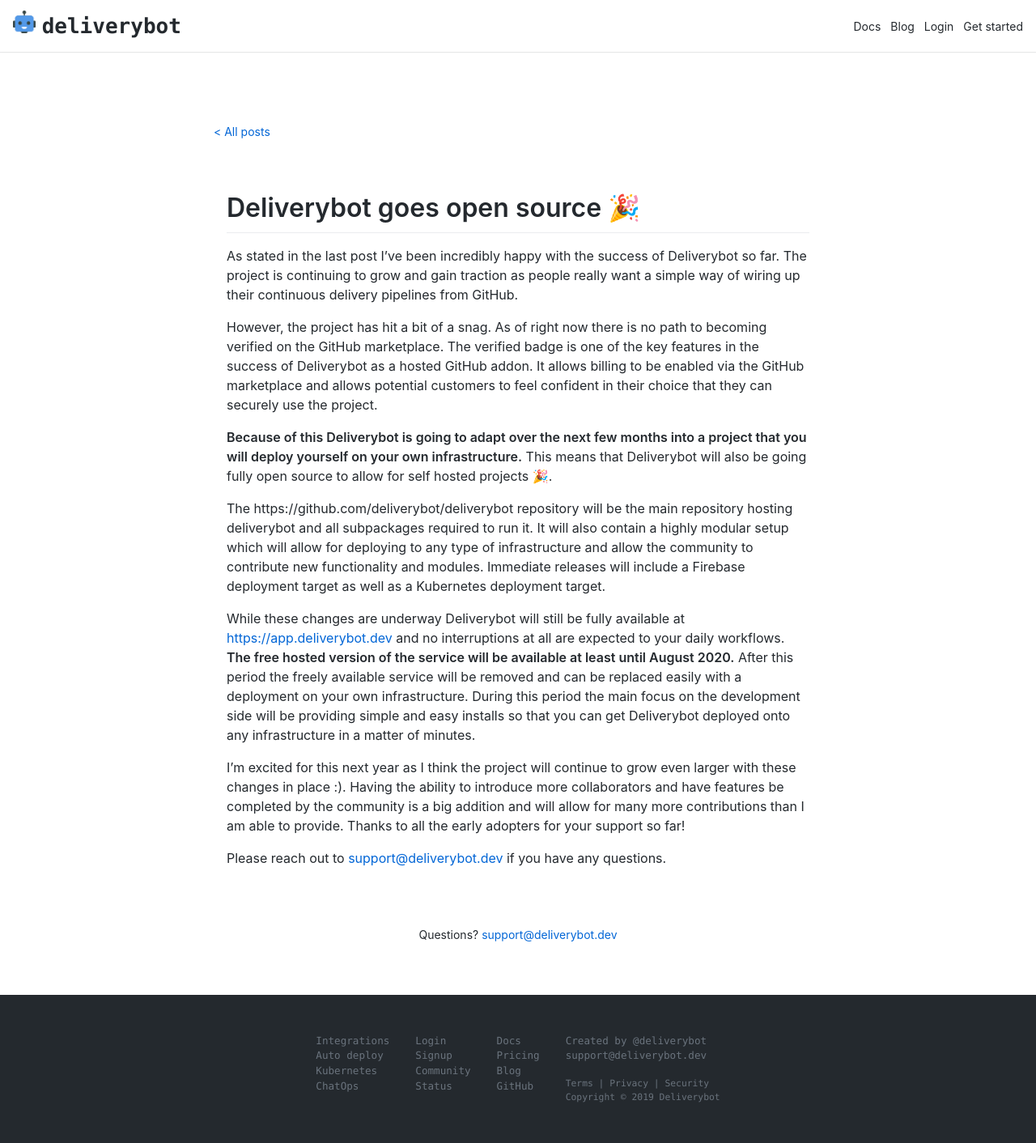
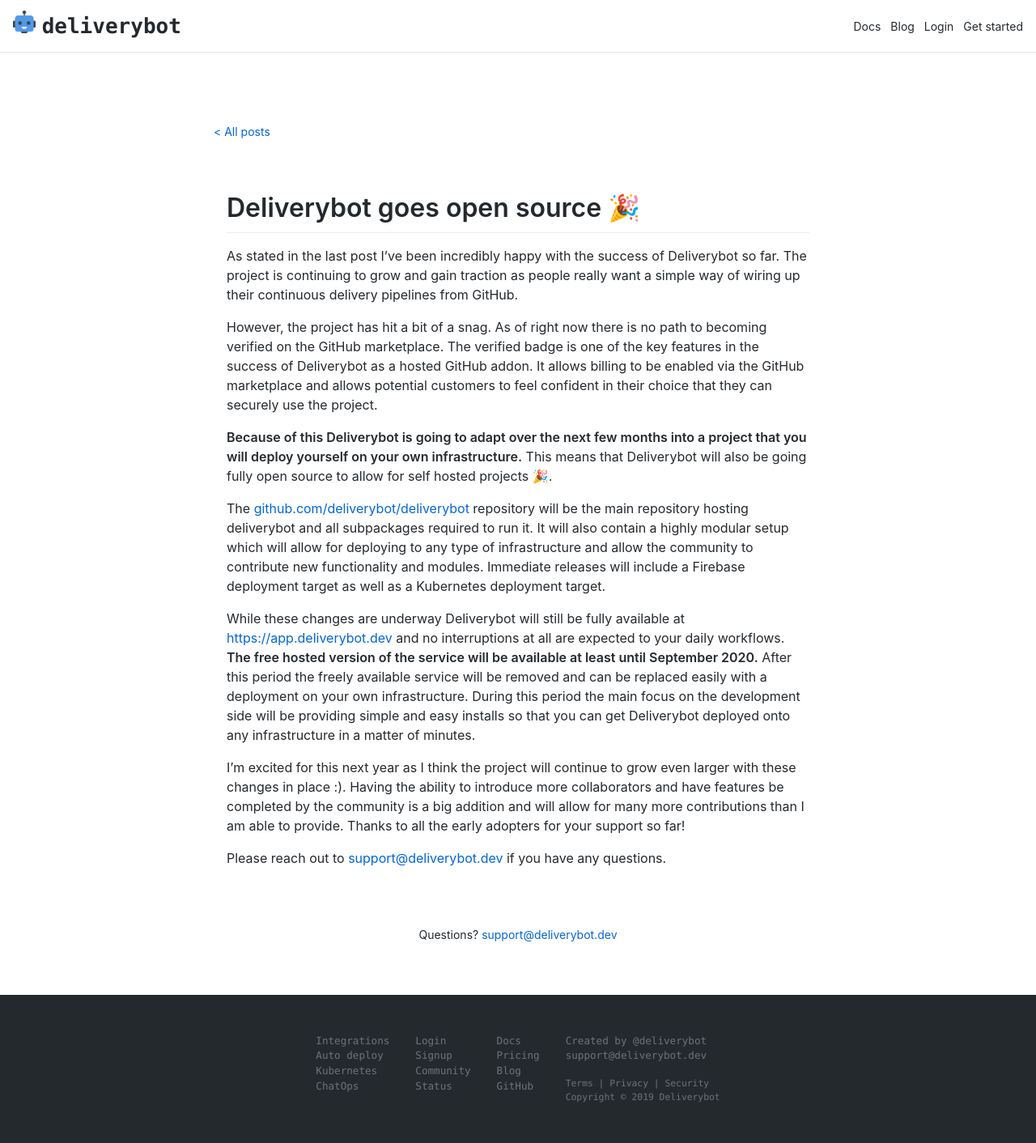
Before and after one commit to deliverybot/deliverybot.github.io, a Jekyll site: the page built from _posts/2020-02-14-deliverybot-goes-open-source.md, in a window 1280 px wide. Shown: the whole page at 81% size. Built offline with Jekyll 4.4.1, drawn with Linux system fonts in a browser that asks for light colours.

Commit message:
Fix lang

```diff
--- a/_posts/2020-02-14-deliverybot-goes-open-source.md
+++ b/_posts/2020-02-14-deliverybot-goes-open-source.md
@@ -13,9 +13,9 @@
 
 **Because of this Deliverybot is going to adapt over the next few months into a project that you will deploy yourself on your own infrastructure.** This means that Deliverybot will also be going fully open source to allow for self hosted projects 🎉.
 
-The https://github.com/deliverybot/deliverybot repository will be the main repository hosting deliverybot and all subpackages required to run it. It will also contain a highly modular setup which will allow for deploying to any type of infrastructure and allow the community to contribute new functionality and modules. Immediate releases will include a Firebase deployment target as well as a Kubernetes deployment target.
+The [github.com/deliverybot/deliverybot](https://github.com/deliverybot/deliverybot) repository will be the main repository hosting deliverybot and all subpackages required to run it. It will also contain a highly modular setup which will allow for deploying to any type of infrastructure and allow the community to contribute new functionality and modules. Immediate releases will include a Firebase deployment target as well as a Kubernetes deployment target.
 
-While these changes are underway Deliverybot will still be fully available at [https://app.deliverybot.dev](https://app.deliverybot.dev) and no interruptions at all are expected to your daily workflows. **The free hosted version of the service will be available at least until August 2020.** After this period the freely available service will be removed and can be replaced easily with a deployment on your own infrastructure. During this period the main focus on the development side will be providing simple and easy installs so that you can get Deliverybot deployed onto any infrastructure in a matter of minutes.
+While these changes are underway Deliverybot will still be fully available at [https://app.deliverybot.dev](https://app.deliverybot.dev) and no interruptions at all are expected to your daily workflows. **The free hosted version of the service will be available at least until September 2020.** After this period the freely available service will be removed and can be replaced easily with a deployment on your own infrastructure. During this period the main focus on the development side will be providing simple and easy installs so that you can get Deliverybot deployed onto any infrastructure in a matter of minutes.
 
 I'm excited for this next year as I think the project will continue to grow even larger with these changes in place :). Having the ability to introduce more collaborators and have features be completed by the community is a big addition and will allow for many more contributions than I am able to provide. Thanks to all the early adopters for your support so far!
 
```
